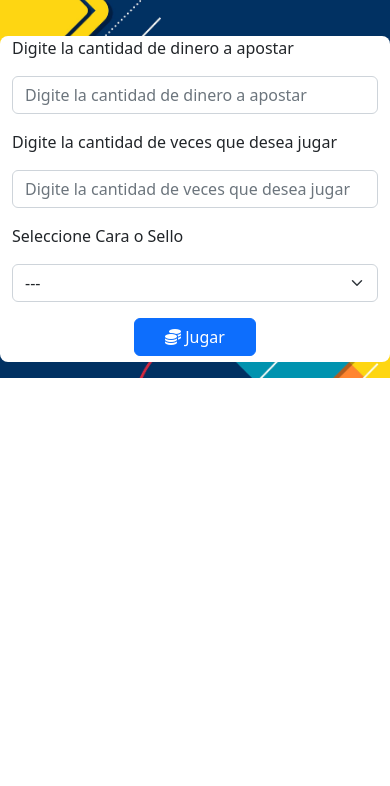
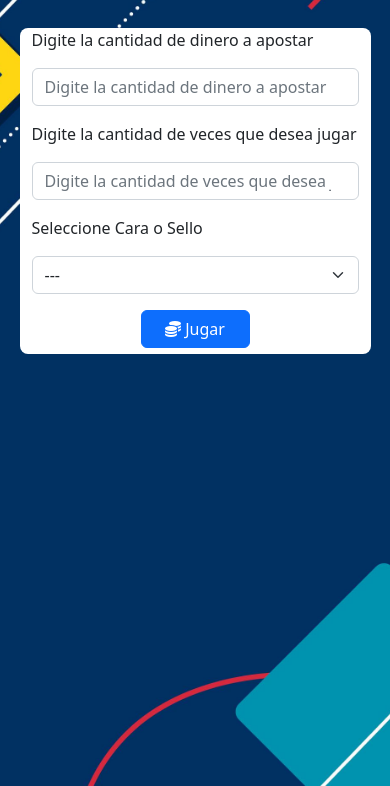
Before and after one commit to DanielSierra17/Cara_Sello, a plain HTML site: page index.html in a window 390 px wide. Shown: the part 58-844 px from the top of the page. Drawn offline with nearby package versions, Linux system fonts and the light colour scheme; some packages are replaced by stand-ins of ours; a script that the page names is missing.

Commit message:
Tercer avance pagina responsive

```diff
--- a/css/style.css
+++ b/css/style.css
@@ -7,9 +7,9 @@
 body {
     background-image: url(../img/Fondo.jpg);
     background-size: cover;
-    background-position: center;
+    background-position: center center;
     background-repeat: no-repeat;
-    position: relative;
+    background-attachment: fixed;
 }
 
 h1 {
@@ -21,7 +21,7 @@ h1 {
 }
 
 .container {
-    margin-top: 10%;
+    margin-top: 8%;
     background-color: #FFFFFF;
     border-radius: 8px;
 }
@@ -29,3 +29,19 @@ h1 {
 button {
     margin-bottom: 5%;
 }
+
+@media screen and (min-width: 320px) {
+
+    body {
+        background-image: url(../img/Fondo.jpg);
+        background-size: cover;
+        background-position: center center;
+        background-repeat: no-repeat;
+        background-attachment: fixed;
+    }
+
+    .container {
+        width: 90%;
+    }
+
+}
```
